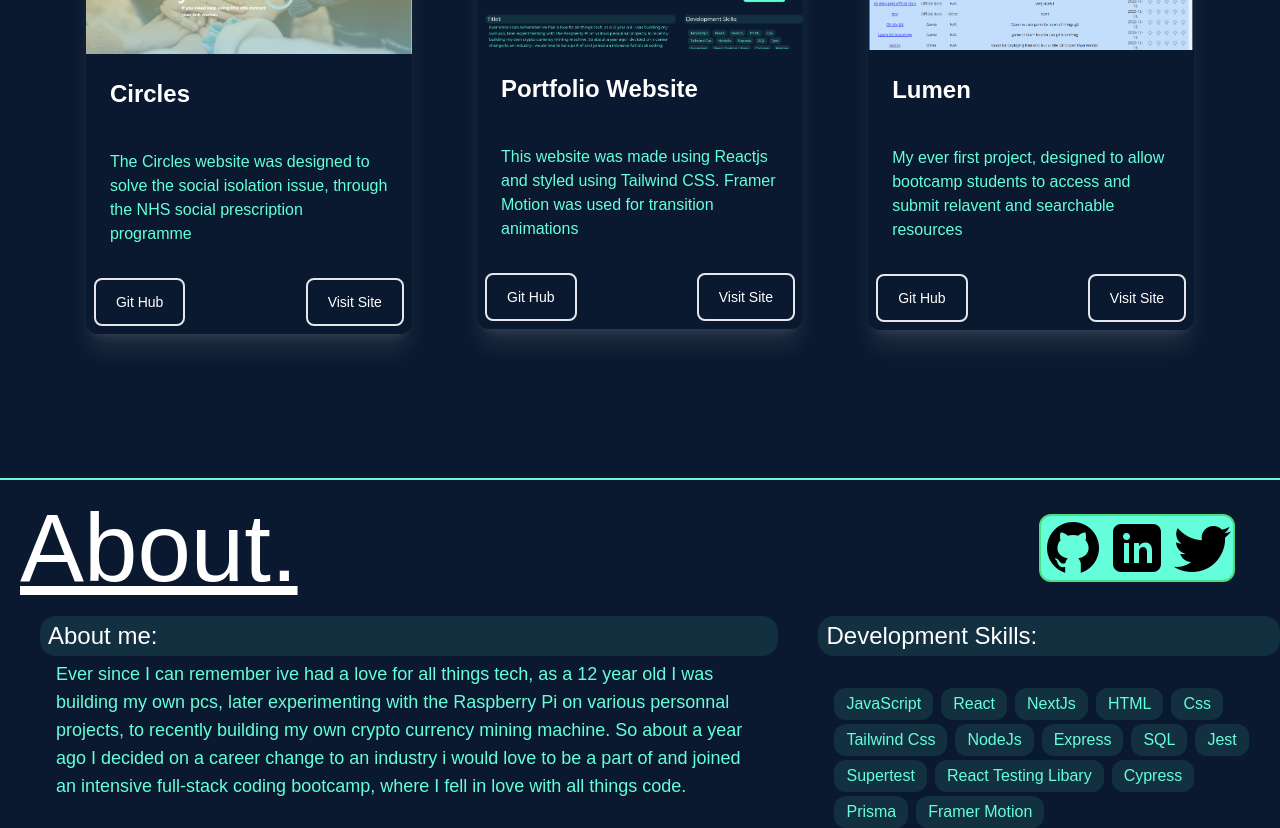
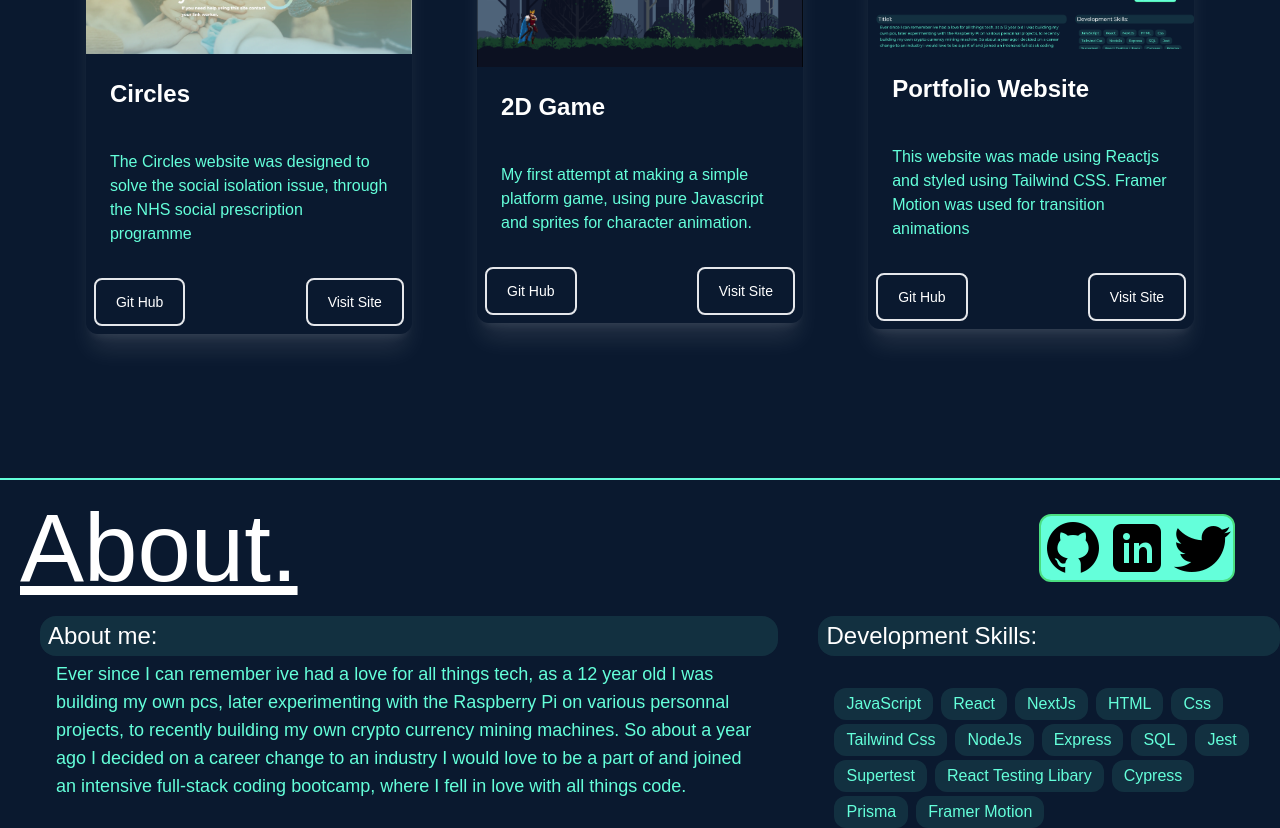
Before and after one commit to DannyBains2/Portfolio, a React (Create React App) app: page / in a window 1280 px wide. Shown: the part 1200-2028 px from the top of the page. Built offline with nearby package versions, Linux system fonts and the light colour scheme.

Commit message:
game added to portfolio

```diff
--- a/src/components/About.js
+++ b/src/components/About.js
@@ -61,7 +61,7 @@ export default function About () {
                         transition={{duration:0.5, delay: 0.4}}>
                             <h2 className="text-white text-lg md:text-2xl px-2 py-1 bg-[#64ffda]/10 rounded-2xl">About me:</h2>
                             <div className="px-4 py-1 text-sm md:text-lg">
-                            Ever since I can remember ive had a love for all things tech, as a 12 year old I was building my own pcs, later experimenting with the Raspberry Pi on various personnal projects, to recently building my own crypto currency mining machine. So about a year ago I decided on a career change to an industry i would love to be a part of and joined an intensive full-stack coding bootcamp, where I fell in love with all things code.
+                            Ever since I can remember ive had a love for all things tech, as a 12 year old I was building my own pcs, later experimenting with the Raspberry Pi on various personnal projects, to recently building my own crypto currency mining machines. So about a year ago I decided on a career change to an industry I would love to be a part of and joined an intensive full-stack coding bootcamp, where I fell in love with all things code.
                             </div>
                         </motion.div>
 
--- a/src/components/Typing.js
+++ b/src/components/Typing.js
@@ -16,7 +16,7 @@ function Typing () {
         <div className=" md:p-5 max-w-5xl text-2xl font-bold">
     <Typewriter
     onInit={(typewriter) => {
-      typewriter.typeString('Im a software developer working mainly with Javascript and JS frameworks such as ReactJs and NextJs on the frontend and Nodejs on the backend, using SQL to make database quieries... Please Scroll Down...')
+      typewriter.typeString('Skills: JavaScript, React.Js, Next.Js, Node.Js, PostgreSQL, Express Js, Css, Tailwind Css and HTML.  Please Scroll Down...')
 
         .pauseFor(2500)
 
--- a/src/components/portfolio.js
+++ b/src/components/portfolio.js
@@ -4,7 +4,7 @@ import Cards from "./Cards";
 import Model from "./Model";
 import circles from "../images/circles.png"
 import portfolioPic from "../images/portfolioPic.png"
-import lumen from "../images/lumen.png"
+import game2 from "../images/game2.png"
 import github from "../images/github.png"
 import linkedin from "../images/linkedin.png"
 import twitter from "../images/twitter.png"
@@ -12,7 +12,7 @@ import twitter from "../images/twitter.png"
 
 function Portfolio({}) {
     const [selected, setSelected] = useState(null)
-    const ref=useRef(null)
+    const ref = useRef(null)
     const isInView = useInView(ref, { once: true});
     const mainControls = useAnimation()
 
@@ -20,8 +20,9 @@ function Portfolio({}) {
 
         const items = [
             {id: "1", title: "Circles", subtitle: "The Circles website was designed to solve the social isolation issue, through the NHS social prescription programme", img: circles , message: "Social isolation is becoming more prevalent in today's society and can be caused by a number of reasons. Poverty, grief, illness or disability to name a few. For these reasons, individuals can struggle to integrate into their local communities. This is where social prescribing steps in. Social prescribing, also known as community referral, allows health professionals to refer individuals to link workers who will then connect them to support in their community. Our solution was to design a web-based, centralised platform that allows users to quickly access reliable information on their local communities and to facilitate integration into those social circles, allowing them to easily join and keep track of their local events. The Ideation of this application has been designed and heavily influenced by our research and communication with the Social Prescribing Team at Citzens Advice.", tech : ["Javascript", "Next.js", "Tailwind Css", "PostgreSQL", "Prisma", "Next/Auth", "RestApi", "Netlify"], url : "https://circlesapp.netlify.app/", hub : "https://github.com/DannyBains2/circles_app"},
-            {id: "2", title: "Portfolio Website", subtitle: "This website was made using Reactjs and styled using Tailwind CSS. Framer Motion was used for transition animations", img: portfolioPic,  message: "I used power of Figma and Excalidraw to meticulously plan and design my portfolio site, making low-fi and hi-fi wireframes to plan the look and structure of my site. I then used React to build the site itself while using framer motion npm package to add transition to text. I used Emailjs to make a functional contact me page allowing me to receive messages to my email inbox. I chose to use tailwindCss for this project as it allows me to easily make my site responsive and inline styling allows errors to be easily spotted.", tech : ["Javascript", "React.js", "Tailwind Css", "Framer Motion", "EmailJs", "Netlify"], url : "", hub : "https://github.com/DannyBains2/Portfolio"},
-            {id: "3", title: "Lumen", subtitle: "My ever first project, designed to allow bootcamp students to access and submit relavent and searchable resources", img:lumen ,  message: "This was my very first project I worked on during my coding bootcamp, the purpose of this application was to allow fellow bootcampers to share and view resource links for whatever the topic of the bootcamp was that week. This was a 2 week project which included planning, we used disney ideation to manage our expectation for a short project. We made low-fi and hi-fi wireframes to have a solid design idea before beginning to code. This is a full stack application, the frontend was built using react and the backend uses express sever and a postgreSQL database to serve the links to the frontend.", tech : ["Javascript", "React.js", "CSS", "PostgreSQL", "RestAPI", "Render"], url : "https://lumen-frontend.onrender.com/", hub : "https://github.com/DannyBains2/lumen-backend-techtonic"},
+            {id: "2", title: "2D Game", subtitle: "My first attempt at making a simple platform game, using pure Javascript and sprites for character animation.", img: game2,  message: "I attepted to make a JavaScript game that showcases fundamental game development techniques to create an engaging gaming experience. In this simple game, players are invited to navigate through a dynamic world filled with obstacles. The game features an intuitive collision detection system that adds an element of strategy to your every move. The collision detection system ensures that the gameplay is immersive and responsive. Gravity is a central gameplay mechanic that adds an extra layer of excitement to your journey. As you explore diverse environments, you'll experience the sensation of gravity pulling you downward, affecting the character's movements.  The character smoothly transitions between various actions, from being idle to running and jumping by the use of sprites. THIS GAME IS STILL BEING UPDATED BUT BASIC VERSION IS PLAYABLE", tech : ["Javascript", "Sprites", "CSS", "Collision detection", 'Gravity Implamentation', "Netlify"], url : "https://dannybains2dgame.netlify.app/", hub : "https://github.com/DannyBains2/2d_game"},
+            {id: "3", title: "Portfolio Website", subtitle: "This website was made using Reactjs and styled using Tailwind CSS. Framer Motion was used for transition animations", img: portfolioPic,  message: "I used power of Figma and Excalidraw to meticulously plan and design my portfolio site, making low-fi and hi-fi wireframes to plan the look and structure of my site. I then used React to build the site itself while using framer motion npm package to add transition to text. I used Emailjs to make a functional contact me page allowing me to receive messages to my email inbox. I chose to use tailwindCss for this project as it allows me to easily make my site responsive and inline styling allows errors to be easily spotted.", tech : ["Javascript", "React.js", "Tailwind Css", "Framer Motion", "EmailJs", "Netlify"], url : "", hub : "https://github.com/DannyBains2/Portfolio"},
+
 
         ]
 
```
Also changed, not shown: src/images/game.png (added), src/images/game2.png (added).
